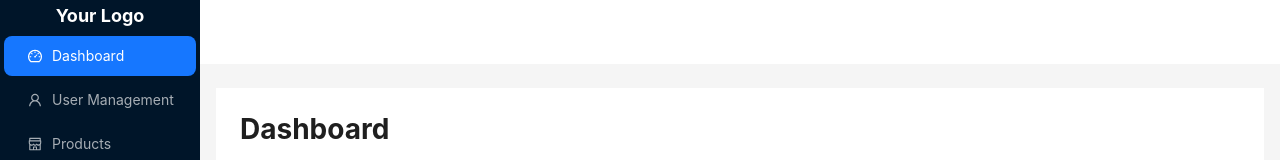
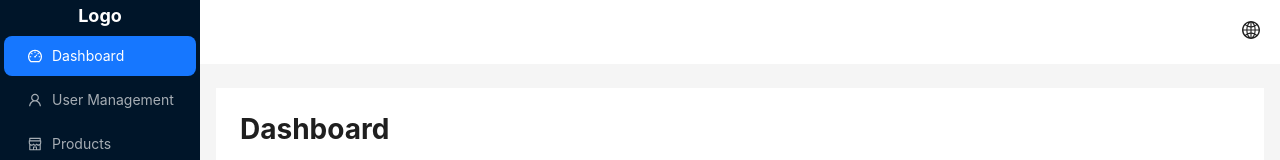
Before and after one commit to suijiafeng/my-react-antd-admin, a React (Vite) app: page / in a window 1280 px wide. Shown: the top 160 px of the page. Built offline with nearby package versions, Linux system fonts and the light colour scheme.

Commit message:
feat:  加入国际化功能

```diff
--- a/src/App.tsx
+++ b/src/App.tsx
@@ -4,6 +4,7 @@ import React from 'react';
 import { RouterProvider, createBrowserRouter } from 'react-router-dom';
 import { ConfigProvider } from 'antd';
 import routes from './routes';
+import './i18n';  // 导入 i18n 配置
 
 const router = createBrowserRouter(routes);
 
--- /dev/null
+++ b/src/components/Layout/Header.tsx
@@ -0,0 +1,42 @@
+// src/components/Layout/Header.tsx
+
+import React from 'react';
+import { Layout, Menu, Dropdown } from 'antd';
+import { GlobalOutlined } from '@ant-design/icons';
+import { useTranslation } from 'react-i18next';
+import type { MenuProps } from 'antd';
+
+const { Header } = Layout;
+
+const AppHeader: React.FC = () => {
+  const { t, i18n } = useTranslation();
+
+  const changeLanguage = (lng: string) => {
+    i18n.changeLanguage(lng);
+  };
+
+  const languageMenu: MenuProps['items'] = [
+    {
+      key: 'en',
+      label: t('header.english'),
+      onClick: () => changeLanguage('en'),
+    },
+    {
+      key: 'zh',
+      label: t('header.chinese'),
+      onClick: () => changeLanguage('zh'),
+    },
+  ];
+
+  return (
+    <Header style={{ background: '#fff', padding: 0 }}>
+      <div style={{ float: 'right', marginRight: '20px' }}>
+        <Dropdown menu={{ items: languageMenu }} placement="bottomRight">
+          <GlobalOutlined style={{ fontSize: '18px', cursor: 'pointer' }} />
+        </Dropdown>
+      </div>
+    </Header>
+  );
+};
+
+export default AppHeader;
--- a/src/components/Layout/Logo.tsx
+++ b/src/components/Layout/Logo.tsx
@@ -8,7 +8,7 @@ const Logo: React.FC = () => {
     <div className={styles.logo}>
       {/* You can replace this with an actual logo image */}
       <h1 style={{ color: 'white', textAlign: 'center', lineHeight: '32px', margin: 0, fontSize: '18px' }}>
-        Your Logo
+        Logo
       </h1>
     </div>
   );
--- a/src/components/Layout/Sidebar.tsx
+++ b/src/components/Layout/Sidebar.tsx
@@ -13,6 +13,7 @@ import {
   MenuUnfoldOutlined,
 } from '@ant-design/icons';
 import { useNavigate, useLocation } from 'react-router-dom';
+import { useTranslation } from 'react-i18next';
 import Logo from './Logo';
 import styles from './Sidebar.module.css';
 
@@ -42,16 +43,17 @@ interface SidebarProps {
 const Sidebar: React.FC<SidebarProps> = ({ collapsed, setCollapsed }) => {
   const navigate = useNavigate();
   const location = useLocation();
+  const { t } = useTranslation();
 
   const items: MenuItem[] = [
-    getItem('Dashboard', '/', <DashboardOutlined />),
-    getItem('User Management', '/users', <UserOutlined />),
-    getItem('Products', '/products', <ShopOutlined />),
-    getItem('Team', 'sub1', <TeamOutlined />, [
-      getItem('Team 1', '/team/team1'),
-      getItem('Team 2', '/team/team2'),
+    getItem(t('sidebar.dashboard'), '/', <DashboardOutlined />),
+    getItem(t('sidebar.userManagement'), '/users', <UserOutlined />),
+    getItem(t('sidebar.products'), '/products', <ShopOutlined />),
+    getItem(t('sidebar.team'), 'sub1', <TeamOutlined />, [
+      getItem(t('sidebar.team1'), '/team/team1'),
+      getItem(t('sidebar.team2'), '/team/team2'),
     ]),
-    getItem('Files', '/files', <FileOutlined />),
+    getItem(t('sidebar.files'), '/files', <FileOutlined />),
   ];
 
   const onClick: MenuProps['onClick'] = (e) => {
--- a/src/components/Layout/index.tsx
+++ b/src/components/Layout/index.tsx
@@ -3,10 +3,12 @@
 import React, { useState, useEffect } from 'react';
 import { Layout, Spin } from 'antd';
 import { Outlet } from 'react-router-dom';
+import { useTranslation } from 'react-i18next';
 import Sidebar from './Sidebar';
+import AppHeader from './Header';
 import styles from './Layout.module.css';
 
-const { Header, Content, Footer } = Layout;
+const { Content, Footer } = Layout;
 
 const AppLayout: React.FC = () => {
   const [loading, setLoading] = useState(true);
@@ -14,6 +16,7 @@ const AppLayout: React.FC = () => {
     const savedCollapsed = localStorage.getItem('sidebarCollapsed');
     return savedCollapsed ? JSON.parse(savedCollapsed) : false;
   });
+  const { t } = useTranslation();
 
   useEffect(() => {
     const timer = setTimeout(() => {
@@ -31,7 +34,7 @@ const AppLayout: React.FC = () => {
     <Layout className={styles.appLayout}>
       <Sidebar collapsed={collapsed} setCollapsed={setCollapsed} />
       <Layout className={styles.siteLayout} style={{ marginLeft: collapsed ? 80 : 200 }}>
-        <Header className={styles.siteLayoutBackground} />
+        <AppHeader />
         <Content className={styles.siteLayoutContent}>
           {loading ? (
             <div className={styles.spinContainer}>
@@ -41,9 +44,7 @@ const AppLayout: React.FC = () => {
             <Outlet />
           )}
         </Content>
-        <Footer className={styles.siteLayoutFooter}>
-          Ant Design ©2023 Created by Ant UED
-        </Footer>
+        <Footer className={styles.siteLayoutFooter}>{t('footer.copyright')}</Footer>
       </Layout>
     </Layout>
   );
--- /dev/null
+++ b/src/i18n.ts
@@ -0,0 +1,23 @@
+// src/i18n.ts
+
+import i18n from 'i18next';
+import { initReactI18next } from 'react-i18next';
+
+import enTranslations from './locales/en.json';
+import zhTranslations from './locales/zh.json';
+
+i18n
+  .use(initReactI18next)
+  .init({
+    resources: {
+      en: { translation: enTranslations },
+      zh: { translation: zhTranslations },
+    },
+    lng: 'en', // 默认语言
+    fallbackLng: 'en', // 如果当前语言中没有翻译，使用英语
+    interpolation: {
+      escapeValue: false, // react已经安全地转义了
+    },
+  });
+
+export default i18n;
--- /dev/null
+++ b/src/locales/en.json
@@ -0,0 +1,19 @@
+{
+  "sidebar": {
+    "dashboard": "Dashboard",
+    "userManagement": "User Management",
+    "products": "Products",
+    "team": "Team",
+    "team1": "Team 1",
+    "team2": "Team 2",
+    "files": "Files"
+  },
+  "header": {
+    "language": "Language",
+    "english": "English",
+    "chinese": "Chinese"
+  },
+  "footer": {
+    "copyright": "Ant Design ©2023 Created by Ant UED"
+  }
+}
--- /dev/null
+++ b/src/locales/zh.json
@@ -0,0 +1,19 @@
+{
+  "sidebar": {
+    "dashboard": "仪表盘",
+    "userManagement": "用户管理",
+    "products": "产品",
+    "team": "团队",
+    "team1": "团队 1",
+    "team2": "团队 2",
+    "files": "文件"
+  },
+  "header": {
+    "language": "语言",
+    "english": "英语",
+    "chinese": "中文"
+  },
+  "footer": {
+    "copyright": "Ant Design ©2023 由 Ant UED 创建"
+  }
+}
```
